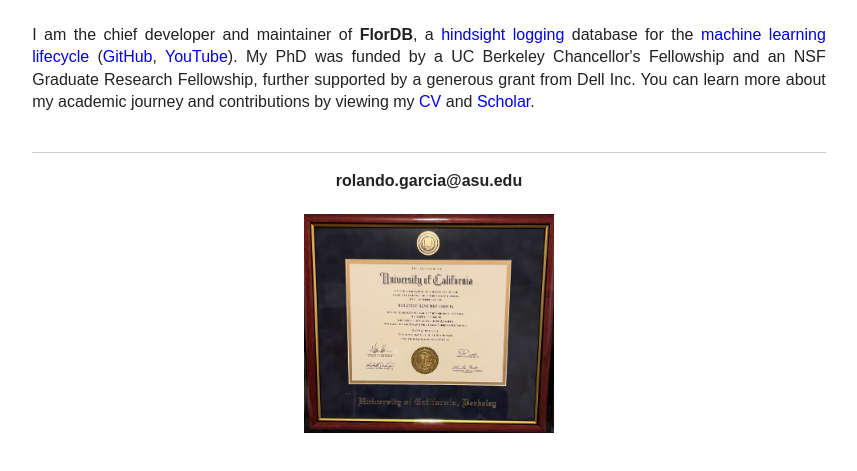
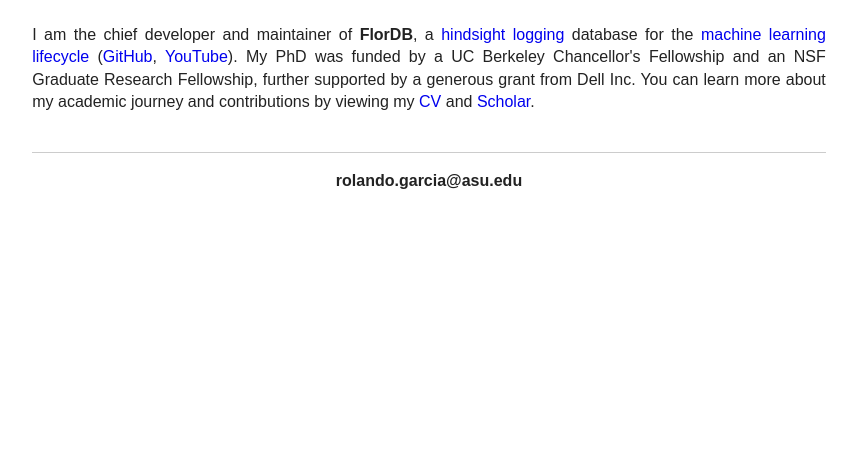
Before and after one commit to rlnsanz/rlnsanz.github.io, a plain HTML site: page index.html in a window 1280 px wide. Shown: the part 289-760 px from the top of the page, without its empty margins (211-1068 px from the left). Drawn offline with nearby package versions, Linux system fonts and the light colour scheme.

Commit message:
homepage updated

```diff
--- a/index.html
+++ b/index.html
@@ -84,9 +84,6 @@
         <h4 style="margin-top: 0px; text-anchor: start; text-align: center;">
             rolando.garcia@asu.edu
         </h4>
-        <div style="text-align:center;">
-            <img src="img/diploma.jpg" alt="Diploma" style="width:250px;">
-        </div>
         <a rel="me" href="https://discuss.systems/@rogarcia"></a>
         <br>
     </div>
```
